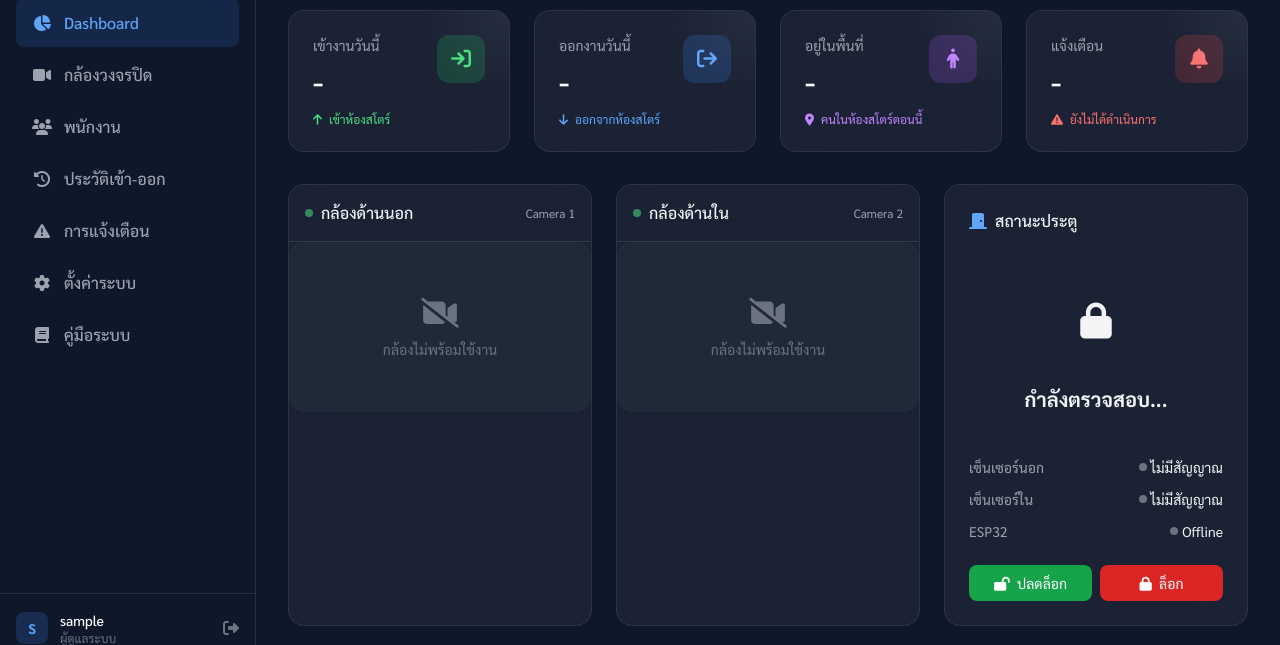
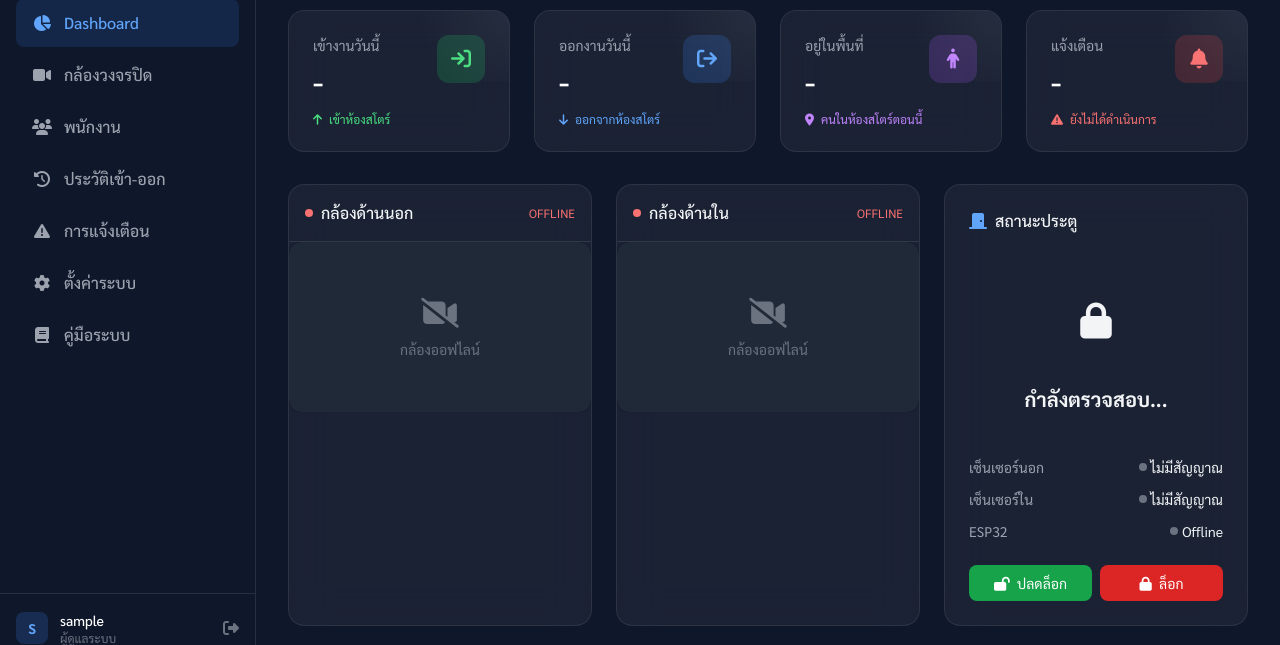
Before and after one commit to xjanova/iotsensordoorman, a PHP site: page / in a window 1280 px wide. Shown: the part 110-755 px from the top of the page. Run offline with PHP 8.4, Linux system fonts and the light colour scheme; the visitor is signed in with stand-in values (Sample User, id 1); data comes from the database, SQL or seed files in the repository; some libraries are stand-ins or nearby versions.

Commit message:
fix: dashboard camera status dots red when offline
Co-Authored-By: Claude Opus 4.6 <noreply@anthropic.com>

```diff
--- a/web/index.php
+++ b/web/index.php
@@ -1,5 +1,16 @@
 <?php $pageTitle = 'Dashboard - Bunny Door System'; ?>
 <?php include 'includes/header.php'; ?>
+
+<?php
+// ดึงสถานะกล้องจาก DB
+$db = getDB();
+$camStatus = [];
+foreach ($db->query("SELECT component, status FROM system_status WHERE component LIKE 'camera_%'")->fetchAll() as $row) {
+    $camStatus[$row['component']] = $row['status'];
+}
+$cam1Online = ($camStatus['camera_outside'] ?? '') === 'ONLINE';
+$cam2Online = ($camStatus['camera_inside'] ?? '') === 'ONLINE';
+?>
 
 <!-- Page Header -->
 <div class="flex justify-between items-center mb-8">
@@ -76,17 +87,17 @@
     <div class="glass rounded-2xl overflow-hidden card-hover">
         <div class="p-4 border-b border-white/10 flex items-center justify-between">
             <div class="flex items-center gap-2">
-                <span class="w-2 h-2 bg-green-400 rounded-full pulse-dot" id="camOutDot"></span>
+                <span class="w-2 h-2 <?= $cam1Online ? 'bg-green-400 pulse-dot' : 'bg-red-400' ?> rounded-full" id="camOutDot"></span>
                 <span class="font-medium">กล้องด้านนอก</span>
             </div>
-            <span class="text-xs text-gray-400">Camera 1</span>
+            <span class="text-xs <?= $cam1Online ? 'text-green-400' : 'text-red-400' ?>"><?= $cam1Online ? 'ONLINE' : 'OFFLINE' ?></span>
         </div>
         <div class="stream-container aspect-video">
             <img id="streamOutside" src="" alt="Camera Outside" class="w-full" style="display:none">
             <div id="streamOutPlaceholder" class="absolute inset-0 flex items-center justify-center bg-gray-800">
                 <div class="text-center text-gray-500">
                     <i class="fas fa-video-slash text-3xl mb-2"></i>
-                    <p class="text-sm">กล้องไม่พร้อมใช้งาน</p>
+                    <p class="text-sm"><?= $cam1Online ? 'กำลังโหลด...' : 'กล้องออฟไลน์' ?></p>
                 </div>
             </div>
         </div>
@@ -96,17 +107,17 @@
     <div class="glass rounded-2xl overflow-hidden card-hover">
         <div class="p-4 border-b border-white/10 flex items-center justify-between">
             <div class="flex items-center gap-2">
-                <span class="w-2 h-2 bg-green-400 rounded-full pulse-dot" id="camInDot"></span>
+                <span class="w-2 h-2 <?= $cam2Online ? 'bg-green-400 pulse-dot' : 'bg-red-400' ?> rounded-full" id="camInDot"></span>
                 <span class="font-medium">กล้องด้านใน</span>
             </div>
-            <span class="text-xs text-gray-400">Camera 2</span>
+            <span class="text-xs <?= $cam2Online ? 'text-green-400' : 'text-red-400' ?>"><?= $cam2Online ? 'ONLINE' : 'OFFLINE' ?></span>
         </div>
         <div class="stream-container aspect-video">
             <img id="streamInside" src="" alt="Camera Inside" class="w-full" style="display:none">
             <div id="streamInPlaceholder" class="absolute inset-0 flex items-center justify-center bg-gray-800">
                 <div class="text-center text-gray-500">
                     <i class="fas fa-video-slash text-3xl mb-2"></i>
-                    <p class="text-sm">กล้องไม่พร้อมใช้งาน</p>
+                    <p class="text-sm"><?= $cam2Online ? 'กำลังโหลด...' : 'กล้องออฟไลน์' ?></p>
                 </div>
             </div>
         </div>
```
